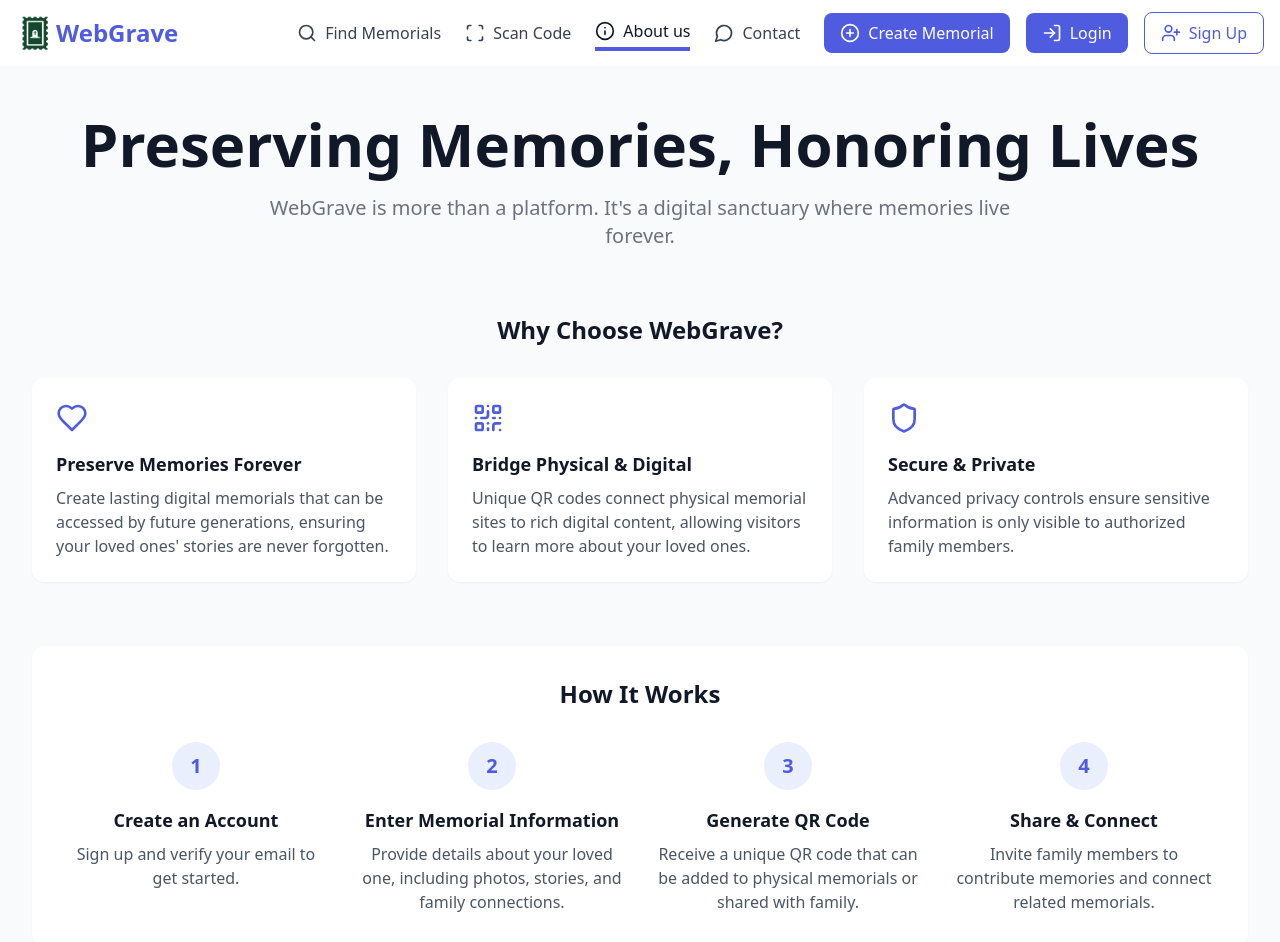
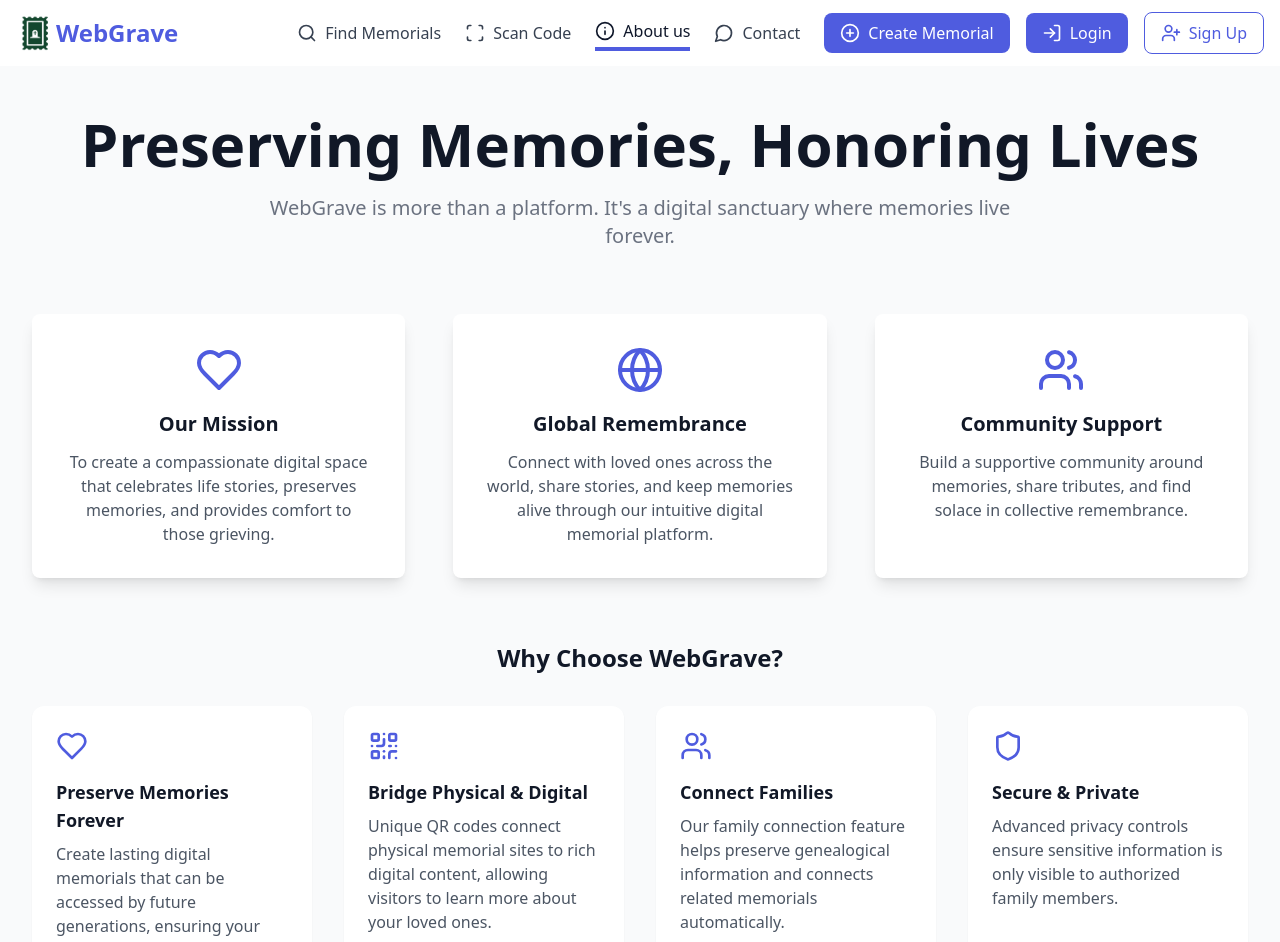
Before and after one commit to AregawiF/webgrave, a React (Vite) app in the folder client/: page /about in a window 1280 px wide. Shown: the top 942 px of the page. Built offline with nearby package versions, Linux system fonts and the light colour scheme; a web font is replaced by a local one.

Commit message:
fix: ui home page

```diff
--- a/client/src/pages/AboutUs.tsx
+++ b/client/src/pages/AboutUs.tsx
@@ -14,34 +14,17 @@
       description: "Unique QR codes connect physical memorial sites to rich digital content, allowing visitors to learn more about your loved ones."
     },
     {
+      icon: Users,
+      title: "Connect Families",
+      description: "Our family connection feature helps preserve genealogical information and connects related memorials automatically."
+    },
+    {
       icon: Shield,
       title: "Secure & Private",
       description: "Advanced privacy controls ensure sensitive information is only visible to authorized family members."
     }
   ];
 
-  const howItWorks = [
-    {
-      step: 1,
-      title: "Create an Account",
-      description: "Sign up and verify your email to get started."
-    },
-    {
-      step: 2,
-      title: "Enter Memorial Information",
-      description: "Provide details about your loved one, including photos, stories, and family connections."
-    },
-    {
-      step: 3,
-      title: "Generate QR Code",
-      description: "Receive a unique QR code that can be added to physical memorials or shared with family."
-    },
-    {
-      step: 4,
-      title: "Share & Connect",
-      description: "Invite family members to contribute memories and connect related memorials."
-    }
-  ];
 
   return (
     <div className="min-h-screen bg-gray-50 py-12 px-4 sm:px-6 lg:px-8">
@@ -55,10 +38,36 @@
           </p>
         </div>
 
+        <div className="grid grid-cols-1 gap-8 md:grid-cols-3 lg:gap-12">
+          <div className="bg-white shadow-lg rounded-lg p-8 text-center">
+            <Heart className="mx-auto h-12 w-12 text-primary-600 mb-4" />
+            <h3 className="text-xl font-semibold text-gray-900 mb-3">Our Mission</h3>
+            <p className="text-gray-600">
+              To create a compassionate digital space that celebrates life stories, preserves memories, and provides comfort to those grieving.
+            </p>
+          </div>
+
+          <div className="bg-white shadow-lg rounded-lg p-8 text-center">
+            <Globe className="mx-auto h-12 w-12 text-primary-600 mb-4" />
+            <h3 className="text-xl font-semibold text-gray-900 mb-3">Global Remembrance</h3>
+            <p className="text-gray-600">
+              Connect with loved ones across the world, share stories, and keep memories alive through our intuitive digital memorial platform.
+            </p>
+          </div>
+
+          <div className="bg-white shadow-lg rounded-lg p-8 text-center">
+            <Users className="mx-auto h-12 w-12 text-primary-600 mb-4" />
+            <h3 className="text-xl font-semibold text-gray-900 mb-3">Community Support</h3>
+            <p className="text-gray-600">
+              Build a supportive community around memories, share tributes, and find solace in collective remembrance.
+            </p>
+          </div>
+        </div>
+
         {/* Benefits */}
         <div>
             <h3 className="text-2xl font-bold text-gray-900 text-center mb-8">Why Choose WebGrave?</h3>
-            <div className="grid grid-cols-1 md:grid-cols-2 lg:grid-cols-3 gap-8">
+            <div className="grid grid-cols-1 md:grid-cols-2 lg:grid-cols-4 gap-8">
               {benefits.map((benefit, index) => (
                 <div key={index} className="bg-white rounded-xl p-6 shadow-sm">
                   <benefit.icon className="h-8 w-8 text-primary-600 mb-4" />
@@ -69,25 +78,6 @@
             </div>
           </div>
 
-          {/* How It Works */}
-          <div className="bg-white rounded-xl p-8 shadow-sm">
-            <h3 className="text-2xl font-bold text-gray-900 text-center mb-8">How It Works</h3>
-            <div className="grid grid-cols-1 md:grid-cols-2 lg:grid-cols-4 gap-8">
-              {howItWorks.map((step) => (
-                <div key={step.step} className="relative">
-                  <div className="flex items-center justify-center">
-                    <span className="h-12 w-12 rounded-full bg-primary-100 text-primary-600 flex items-center justify-center text-xl font-bold">
-                      {step.step}
-                    </span>
-                  </div>
-                  <h4 className="text-lg font-semibold text-gray-900 text-center mt-4 mb-2">
-                    {step.title}
-                  </h4>
-                  <p className="text-gray-600 text-center">{step.description}</p>
-                </div>
-              ))}
-            </div>
-          </div>
 
         <div className="mt-16 bg-white shadow-lg rounded-lg overflow-hidden">
           <div className="px-4 py-5 sm:p-6">
--- a/client/src/pages/Home.tsx
+++ b/client/src/pages/Home.tsx
@@ -18,7 +18,31 @@
     navigate('/scan-code');
   }
 
+  const howItWorks = [
+      {
+        step: 1,
+        title: "Create an Account",
+        description: "Sign up and verify your email to get started."
+      },
+      {
+        step: 2,
+        title: "Enter Memorial Information",
+        description: "Provide details about your loved one, including photos, stories, and family connections."
+      },
+      {
+        step: 3,
+        title: "Generate QR Code",
+        description: "Receive a unique QR code that can be added to physical memorials or shared with family."
+      },
+      {
+        step: 4,
+        title: "Share & Connect",
+        description: "Invite family members to contribute memories and connect related memorials."
+      }
+    ];
+
   return (
+  <div className='relative overflow-hidden bg-primary-50/50'>
     <div className="relative bg-white overflow-hidden ">
       <div className="absolute inset-0 bg-primary-50/50" />
       <div className="max-w-7xl mx-auto">
@@ -63,5 +87,25 @@
         </div>
       </div>
     </div>
+    {/* How It Works */}
+    <div className=" rounded-xl p-8 py-28 shadow-sm">
+      <h3 className="text-2xl font-bold text-gray-900 text-center mb-8">How It Works</h3>
+      <div className="grid grid-cols-1 md:grid-cols-2 lg:grid-cols-4 gap-8">
+        {howItWorks.map((step) => (
+          <div key={step.step} className="relative">
+            <div className="flex items-center justify-center">
+              <span className="h-12 w-12 rounded-full bg-primary-100 text-primary-600 flex items-center justify-center text-xl font-bold">
+                {step.step}
+              </span>
+            </div>
+            <h4 className="text-lg font-semibold text-gray-900 text-center mt-4 mb-2">
+              {step.title}
+            </h4>
+            <p className="text-gray-600 text-center">{step.description}</p>
+          </div>
+        ))}
+      </div>
+    </div>
+  </div>
   );
 }
```
Also changed, not shown: client/vercel.json (added).
